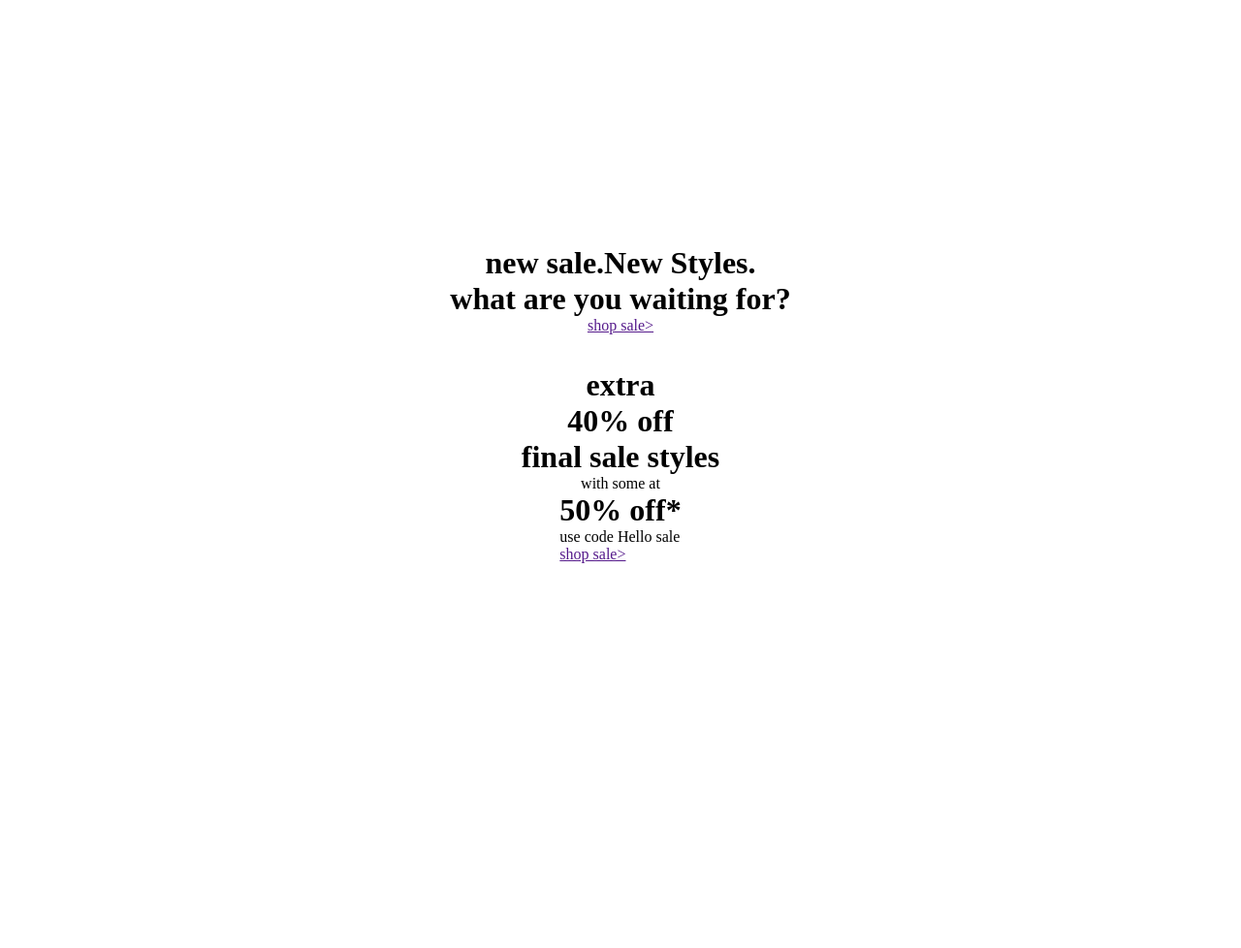
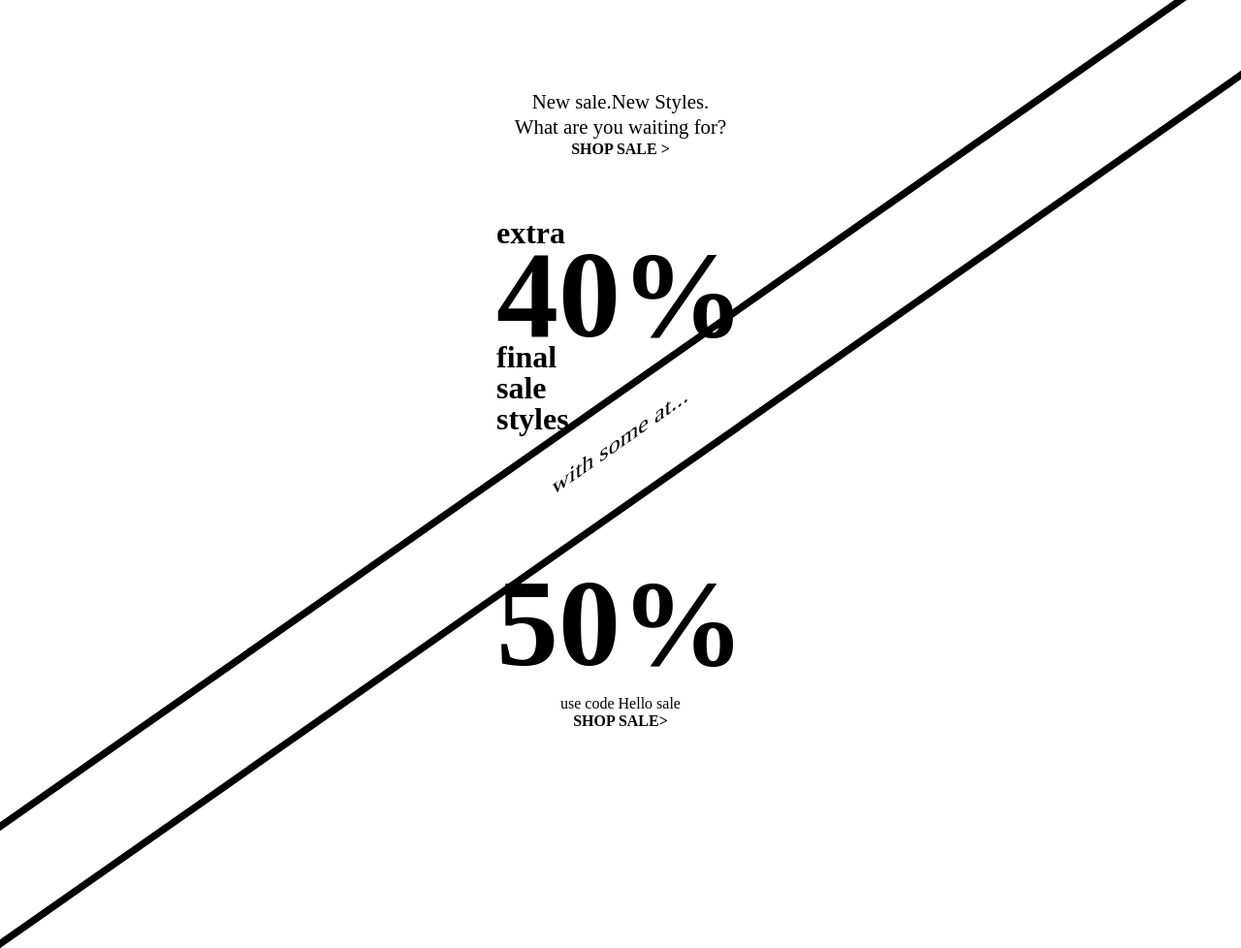
Before and after one commit to bavilari93/20-50, a plain HTML site: page index.html in a window 1280 px wide. Shown: the whole page at 97% size. Before the commit the page ends 800 px from the top, so only its background shows below. Drawn offline with Linux system fonts and the light colour scheme.

Commit message:
skewY and org

```diff
--- a/index.html
+++ b/index.html
@@ -8,20 +8,20 @@
 <body>
 	<div class="container">
 		<div class="upper">
-			<h1><span>new sale.New Styles.</span></h1>
-			<h1><span>what are you waiting for?<span></h1>
-			<a href="">shop sale></a>
+			<h1><span>New sale.New Styles.</span></h1>
+			<h1><span>What are you waiting for?<span></h1>
+			<a href="">shop sale ></a>
 		</div>
 		<div class="forty">
 			<h1>extra</h1>
-			<h1>40% off</h1>
+			<h1>40%</h1>
 			<h1>final sale styles</h1>
 		</div>
 		<div class="middle">
-			<p>with some at</p>
+			<p>with some at...</p>
 		</div>
 		<div class="down">
-			<h1>50% off*</h1>
+			<h1>50%</h1>
 			<div class="sale">
 				<p>use code Hello sale</p>
 				<a href="">shop sale></a>
--- a/style.scss
+++ b/style.scss
@@ -26,9 +26,16 @@
     flex-direction: column;
     height: 100vh;
     width: 100vw;
-     align-items: center;
+    align-items: center;
 }
 
+ a {
+        text-decoration: none;
+        color: black;
+        font-weight: 900;
+        cursor: pointer;
+        text-transform: uppercase;
+    }
 .upper {
     @include flexbox;
     @include justify-content(center);
@@ -36,15 +43,54 @@
     flex-direction: column;
     height: 10rem;
     width: 100%;
+    line-height: 1.4rem;
 
-    .h1 {
-        width: 100vw;
+
+    span {
+        font-size: 1.3rem;
+        font-weight: 300;
+    }
+}
+
+.forty {
+    display: relative;
+    align-items: center;
+    line-height: 4rem;
+
+    h1:nth-child(2n) {
+        font-size: 8rem;
         text-align: center;
     }
+
+    h1:nth-child(3n) {
+        margin-top: 1rem;
+        width: 2rem;
+        line-height: 2rem;
+    }
 }
-.forty{
-	@include flexbox;
-	@include  justify-content(center);
-	flex-direction: column;
-	 align-items: center;
+
+.middle {
+    margin-top: -3rem;
+    width: 100%;
+    height: 7rem;
+    transform: skewY(-35deg);
+    text-align: center;
+    border: {
+        top: solid black .6rem;
+        bottom: solid black .6rem;
+    }
+   p{
+   	font-size:1.5rem;
+   	margin-top: 2rem;
+   	font-height: 2rem;
+   }
 }
+.down{
+	display: relative;
+    align-items: center;
+	margin-top: 2.5rem;
+	text-align: center;
+	h1{
+		font-size:8rem;
+	}
+}
```
Also changed, not shown: style.css, 1 other file.
